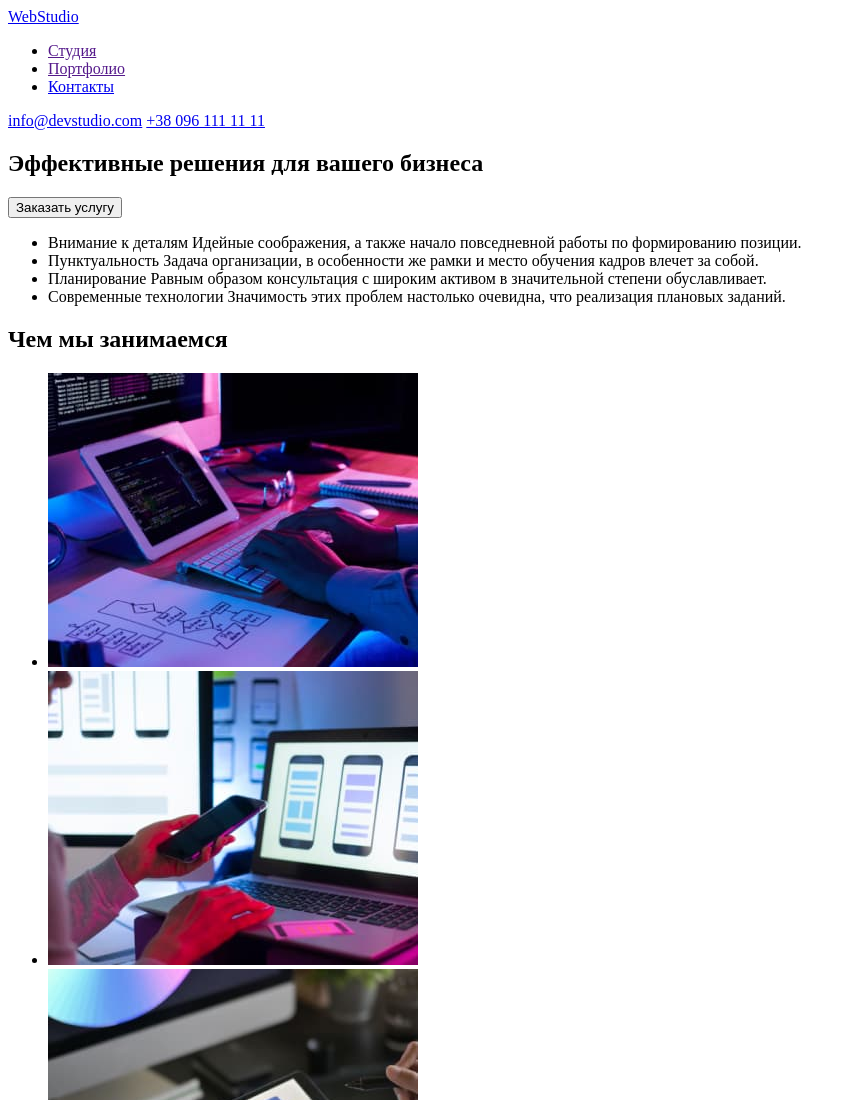
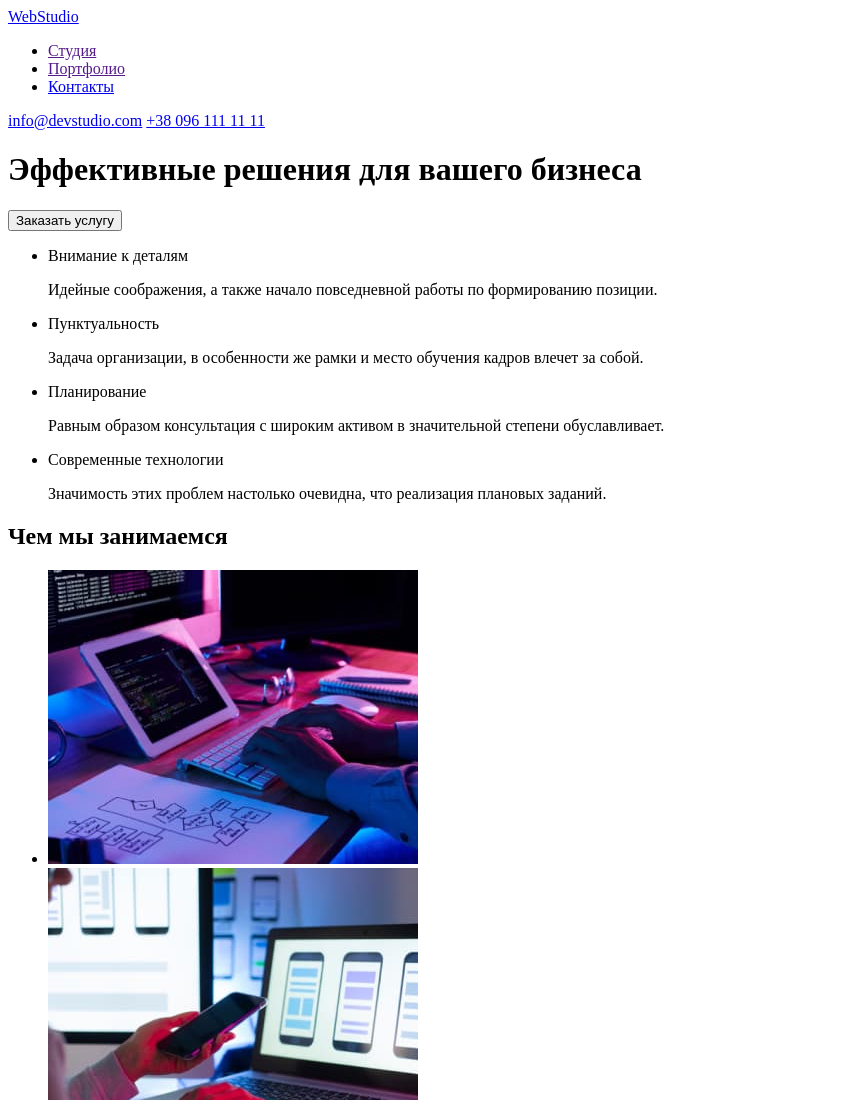
Before and after one commit to NikaNyrkova/goit-markup-hw-01, a plain HTML site: page index.html in a window 1280 px wide. Shown: the top 1100 px of the page, without its empty margins (0-856 px from the left). Drawn offline with Linux system fonts and the light colour scheme.

Commit message:
Вносит изменения согласно замечаний

```diff
--- a/index.html
+++ b/index.html
@@ -20,29 +20,29 @@
       <a href="tel:+380961111111">+38 096 111 11 11</a>
     </header>
 
-    <section>
+    <main>
         <h1>Эффективные решения для вашего бизнеса</h1>
         <button type="button">Заказать услугу</button>
-    </section>
+    </main>
 
     <section>
       <h2 hidden>Принципы</h2>
       <ul>
         <li>
-          <span>Внимание к деталям</span>
-          <span>Идейные соображения, а также начало повседневной работы по формированию позиции.</span>
+          <p>Внимание к деталям</p>
+          <p>Идейные соображения, а также начало повседневной работы по формированию позиции.</p>
         </li>
         <li>
-          <span>Пунктуальность</span>
-          <span>Задача организации, в особенности же рамки и место обучения кадров влечет за собой.</span>
+          <p>Пунктуальность</p>
+          <p>Задача организации, в особенности же рамки и место обучения кадров влечет за собой.</p>
         </li>
         <li>
-          <span>Планирование</span>
-          <span>Равным образом консультация с широким активом в значительной степени обуславливает.</span>
+          <p>Планирование</p>
+          <p>Равным образом консультация с широким активом в значительной степени обуславливает.</p>
         </li>
         <li>
-          <span>Современные технологии</span>
-          <span>Значимость этих проблем настолько очевидна, что реализация плановых заданий.</span>
+          <p>Современные технологии</p>
+          <p>Значимость этих проблем настолько очевидна, что реализация плановых заданий.</p>
         </li>
       </ul>
     </section>
```
